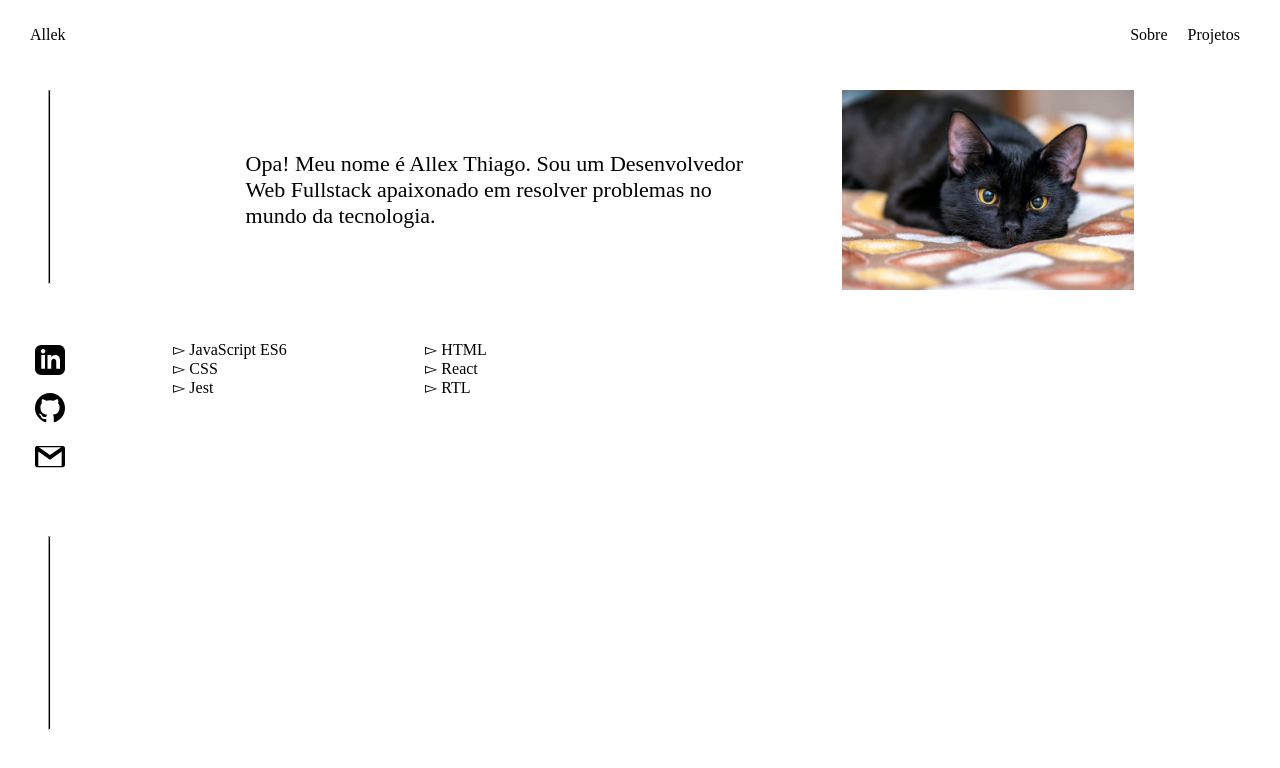
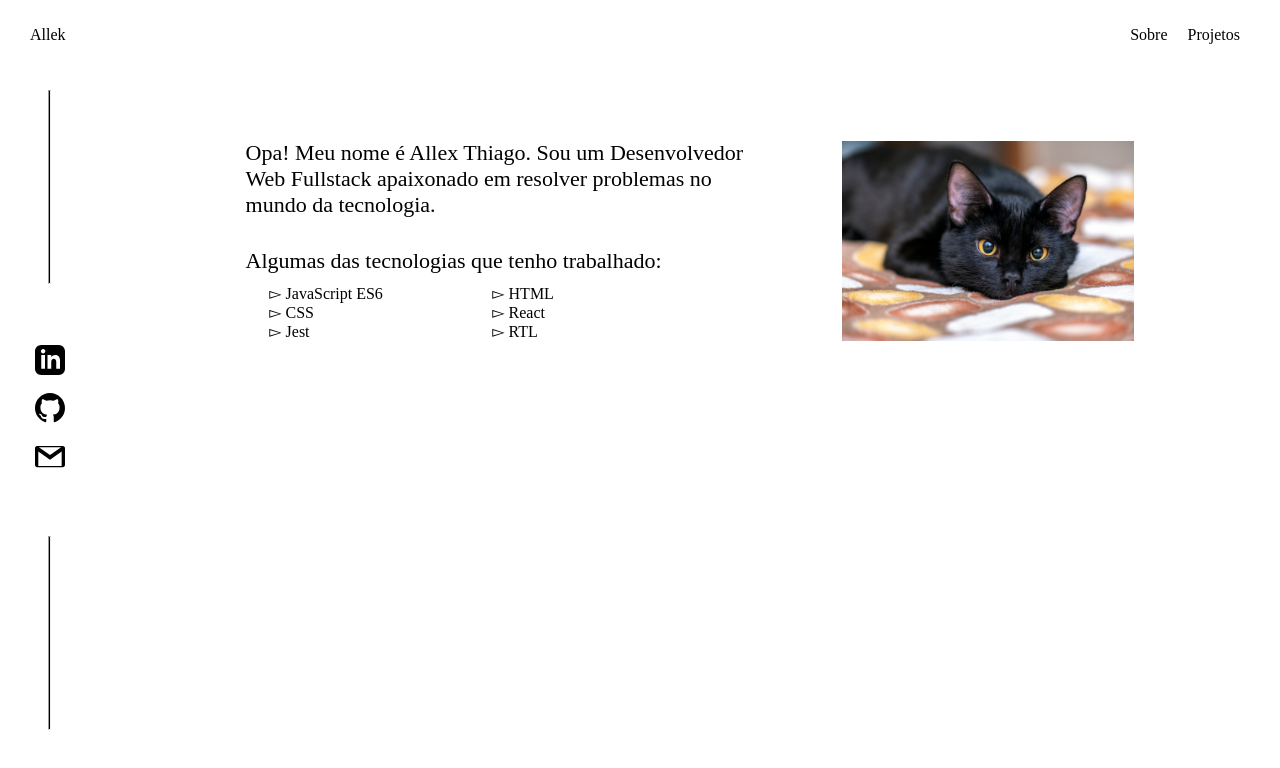
Before and after one commit to AllexThiagoSR/personal-site, a Next.js app: page / in a window 1280 px wide. Shown: the top 768 px of the page. Built offline with nearby package versions, Linux system fonts and the light colour scheme.

Commit message:
style: Termina o posicionamento dos elementos da página inicial

```diff
--- a/src/components/SkillsList.js
+++ b/src/components/SkillsList.js
@@ -3,6 +3,8 @@ import React from 'react';
 function SkillsList() {
   const skills = ['JavaScript ES6', 'HTML', 'CSS', 'React', 'Jest', 'RTL'];
   return (
+    <div className="skills-wrapper">
+      <p>Algumas das tecnologias que tenho trabalhado:</p>
       <ul className="skills-list">
         {
           skills.map((skill, index) => (
@@ -10,6 +12,7 @@ function SkillsList() {
           ))
         }
       </ul>
+    </div>
   );
 }
 
--- a/src/pages/index.js
+++ b/src/pages/index.js
@@ -14,11 +14,14 @@ export default function Home() {
       </Head>
       <main>
         <section className="short-description">
-          <p>
-            Opa! Meu nome é Allex Thiago.
-            Sou um Desenvolvedor Web Fullstack
-            apaixonado em resolver problemas no mundo da tecnologia.
-          </p>
+          <div>
+            <p>
+              Opa! Meu nome é Allex Thiago.
+              Sou um Desenvolvedor Web Fullstack
+              apaixonado em resolver problemas no mundo da tecnologia.
+            </p>
+            <SkillsList />
+          </div>
           <Image
             src={ placeholderImage }
             alt="Author"
@@ -26,7 +29,6 @@ export default function Home() {
             height={ 200 }
           />
         </section>
-        <SkillsList />
       </main>
     </>
   )
--- a/src/styles/RootPage.css
+++ b/src/styles/RootPage.css
@@ -1,4 +1,5 @@
 .short-description {
+  margin-top: 50px;
   display: flex;
   justify-content: space-evenly;
   align-items: center;
@@ -9,8 +10,12 @@
   font-size: 22px;
 }
 
+.skills-wrapper {
+  margin: 30px 0 0;
+}
+
 .skills-list {
-  margin-top: 50px;
+  margin-top: 10px;
   display: grid;
   grid-template-columns: 200px 200px;
   column-gap: 5%;
```
Lines whose indentation alone changed are shown as unchanged.
